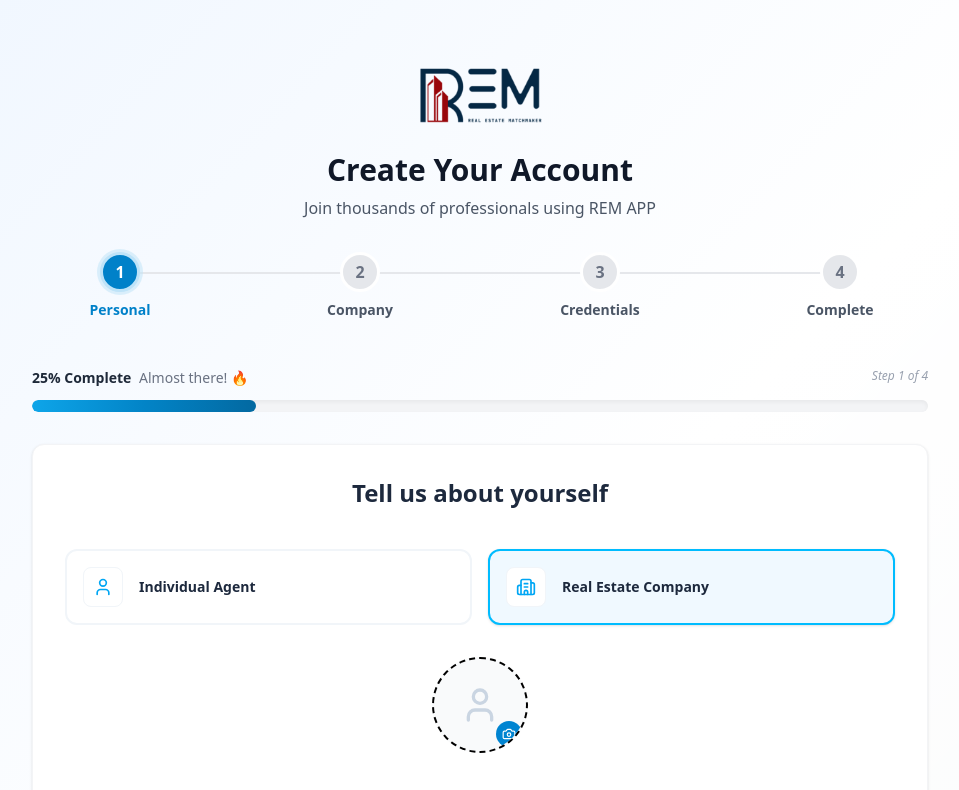
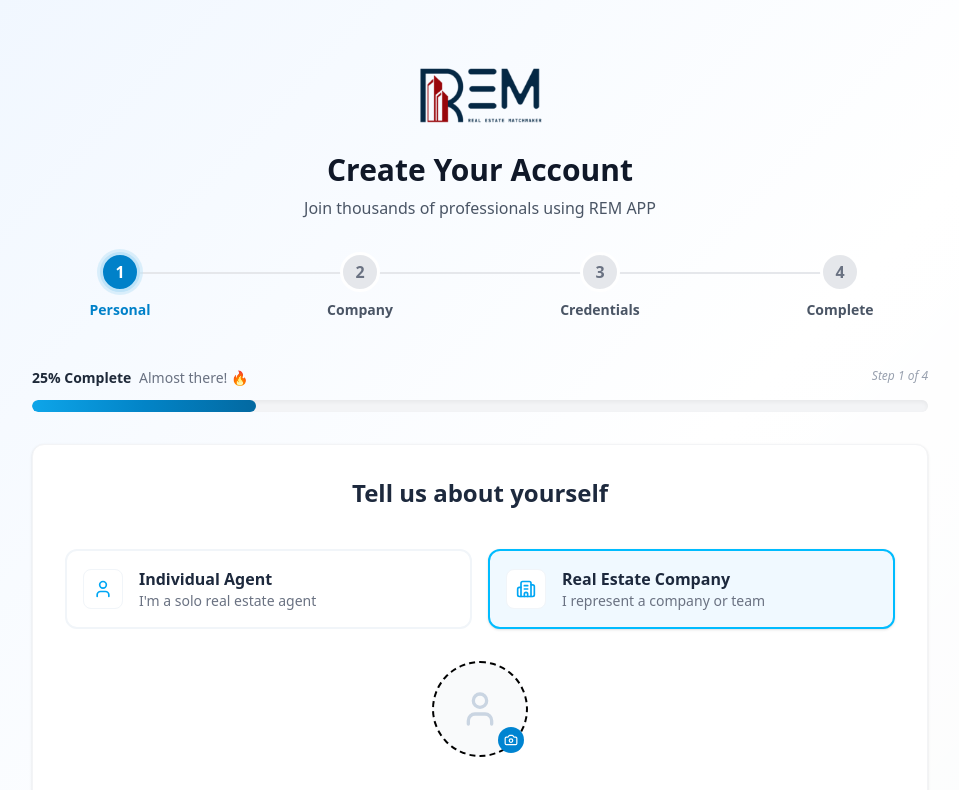
Before and after one commit to developedbysami/rem-app, a Next.js app: page /register in a window 1280 px wide. Shown: the top 790 px of the page, without its empty margins (160-1119 px from the left). Built offline with nearby package versions, Linux system fonts and the light colour scheme.

Commit message:
personal step fix

```diff
--- a/src/components/PersonalStep.tsx
+++ b/src/components/PersonalStep.tsx
@@ -64,21 +64,27 @@ export default function PersonalStep({ onNext, data }) {
       <div className="grid grid-cols-1 md:grid-cols-2 gap-4">
         <div onClick={() => setAccountType('agent')} className={`flex items-center p-4 border-2 rounded-xl cursor-pointer transition-all ${accountType === 'agent' ? 'border-sky-400 bg-sky-50 shadow-sm' : 'border-slate-100'}`}>
           <div className="w-10 h-10 bg-white rounded-lg flex items-center justify-center mr-4 text-sky-500 border border-slate-100"><User size={20} /></div>
-          <div><p className="font-bold text-slate-800 text-sm">Individual Agent</p></div>
+          <div><h1 className="font-bold text-slate-800 text-md">Individual Agent</h1>
+          <p className='text-sm text-gray-500'>I'm a solo real estate agent</p>
+          </div>
         </div>
 
         <div onClick={() => setAccountType('company')} className={`flex items-center p-4 border-2 rounded-xl cursor-pointer transition-all ${accountType === 'company' ? 'border-sky-400 bg-sky-50 shadow-sm' : 'border-slate-100'}`}>
           <div className="w-10 h-10 bg-white rounded-lg flex items-center justify-center mr-4 text-sky-500 border border-slate-100"><Building2 size={20} /></div>
-          <div><p className="font-bold text-slate-800 text-sm">Real Estate Company</p></div>
+          <div><h1 className="font-bold text-slate-800 text-base">Real Estate Company</h1>
+           <p className='text-sm text-gray-500'>I represent a company or team</p>
+          </div>
         </div>
       </div>
 
       {/* Profile Pic */}
       <div className="flex flex-col items-center">
-        <div className="relative w-24 h-24 rounded-full border-2 border-dashed bg-gray-50 flex items-center justify-center overflow-hidden">
+       <div className='relative'>
+         <div className="relative w-24 h-24 rounded-full border-2 border-dashed bg-gray-50 flex items-center justify-center overflow-hidden">
           {profileImage ? <img src={profileImage} alt="Profile" className="w-full h-full object-cover" /> : <User size={40} className="text-slate-300" />}
+        </div>
           <button type="button" onClick={() => fileInputRef.current?.click()} className="absolute bottom-1 right-1 bg-sky-600 text-white rounded-full p-1.5"><Camera size={14} /></button>
-        </div>
+       </div>
         <input type="file" ref={fileInputRef} hidden onChange={(e) => handleFileChange(e, true)} />
       </div>
 
@@ -134,11 +140,11 @@ export default function PersonalStep({ onNext, data }) {
       </div>
 
       {/* Certificate Upload for Agents */}
-     {accountType === 'agent' && (  <label className="text-sm font-semibold flex items-center gap-2">
+     {/* {accountType === 'agent' && (  <label className="text-sm font-semibold flex items-center gap-2">
           Pera Certificate <span className="text-gray-400 font-normal text-xs">(Optional)</span>
         </label>
      )
-     }
+     } */}
      {accountType === 'agent' && (
   <div className="space-y-2">
     <label className="text-sm font-semibold">RERA Certificate (Optional)</label>
```
